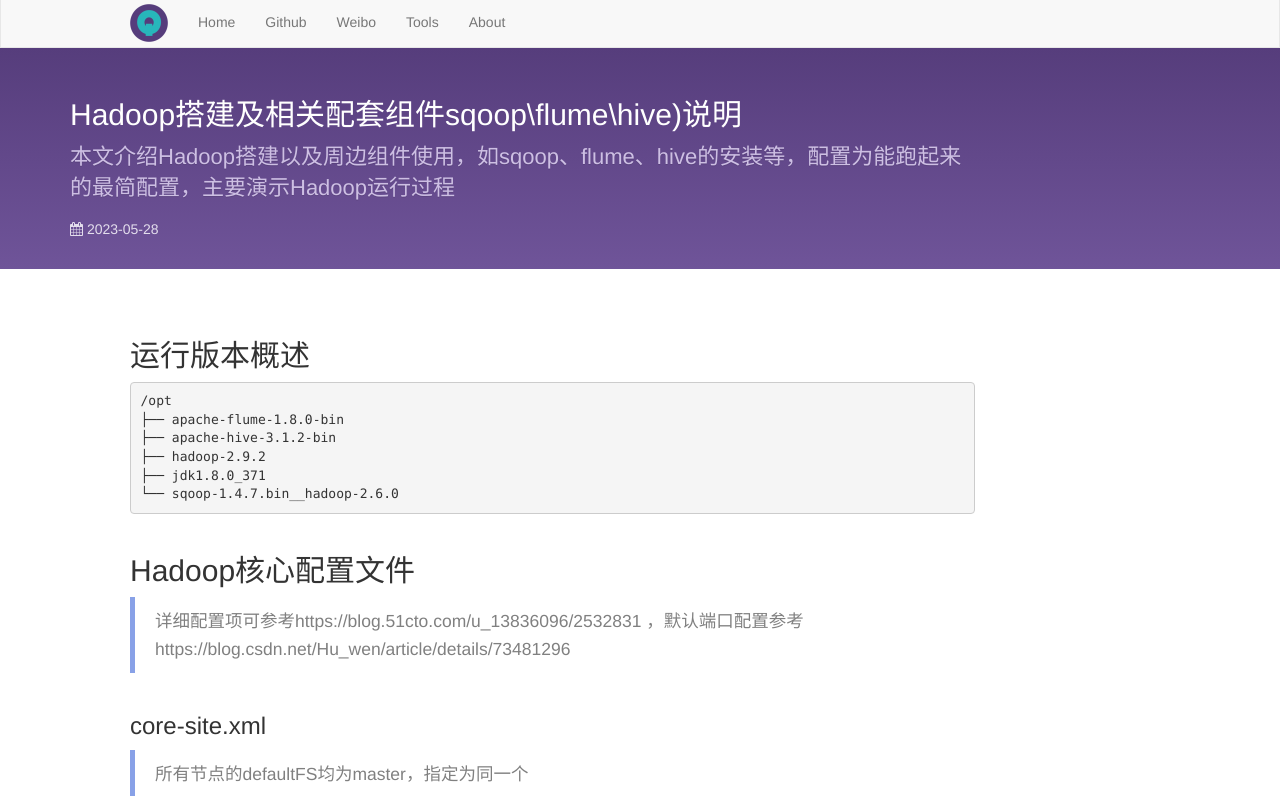
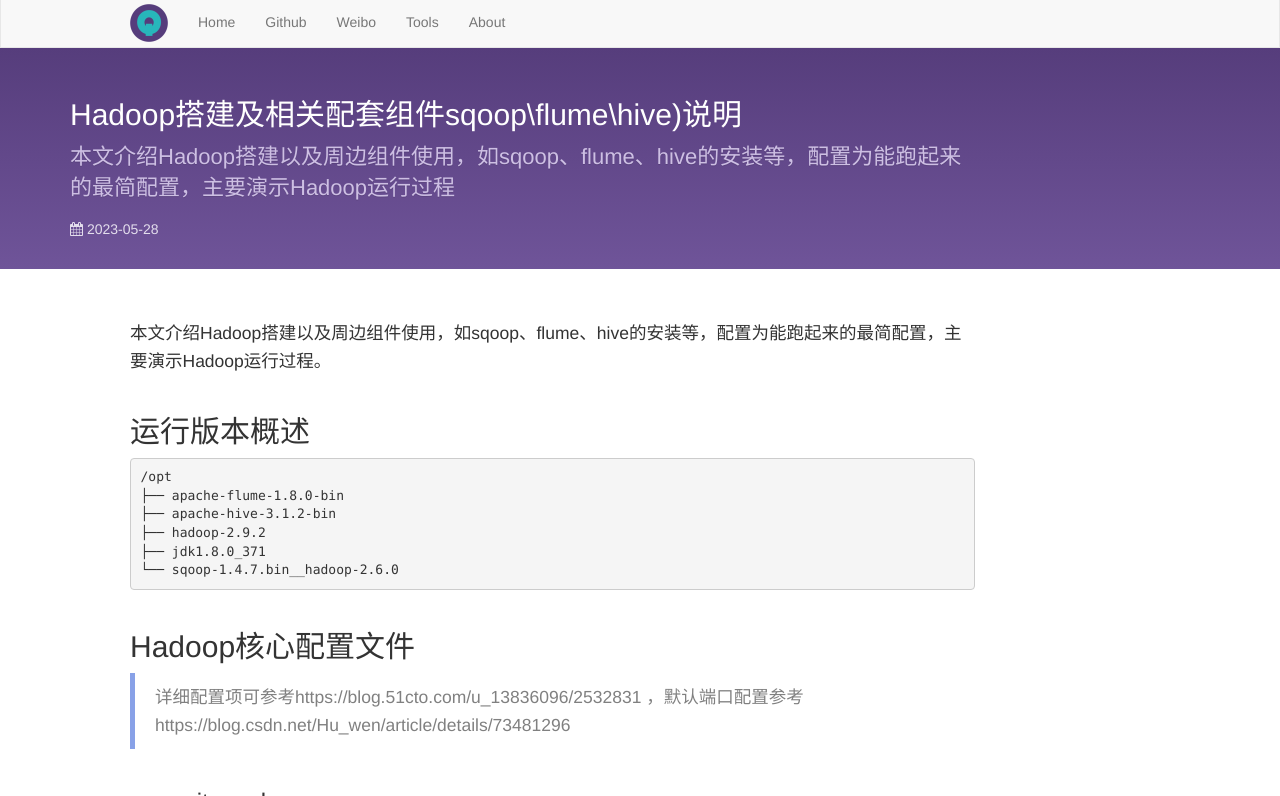
Before and after one commit to qishibo/qishibo.github.io, a Jekyll site: the page built from _posts/2023-05-28-hadoop-setup.md, in a window 1280 px wide and 900 px high, cut to the strip 104-900 px from the top of the window. Built offline with Jekyll 4.4.1, drawn with Linux system fonts in a browser that asks for light colours; nearby versions of some CDN libraries; comment, search, counter and statistics services are not loaded.

Commit message:
Update 2023-05-28-hadoop-setup.md

```diff
--- a/_posts/2023-05-28-hadoop-setup.md
+++ b/_posts/2023-05-28-hadoop-setup.md
@@ -8,6 +8,7 @@ description: 本文介绍Hadoop搭建以及周边组件使用，如sqoop、flume
 tags: [HADOOP,sqoop,flume,hive]
 ---
 
+本文介绍Hadoop搭建以及周边组件使用，如sqoop、flume、hive的安装等，配置为能跑起来的最简配置，主要演示Hadoop运行过程。
 
 ## 运行版本概述
 
```
